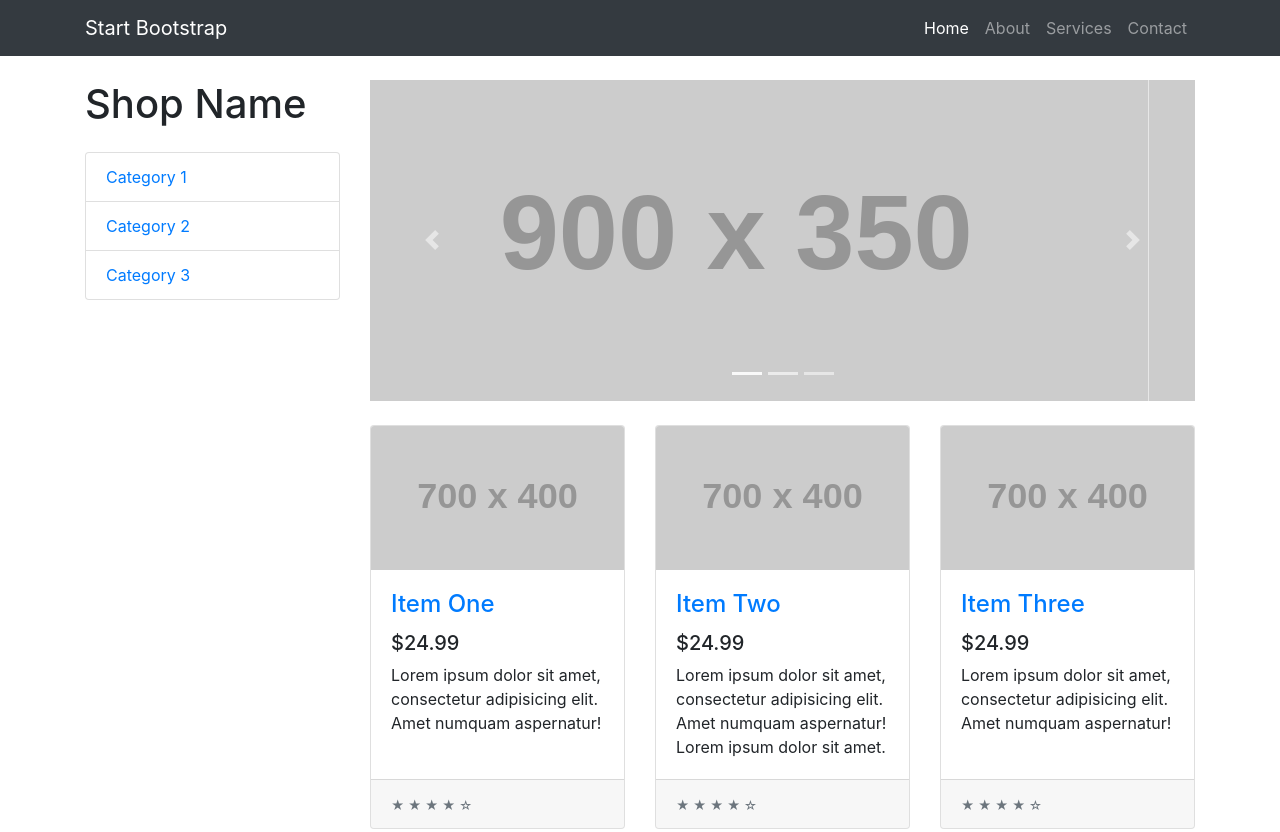
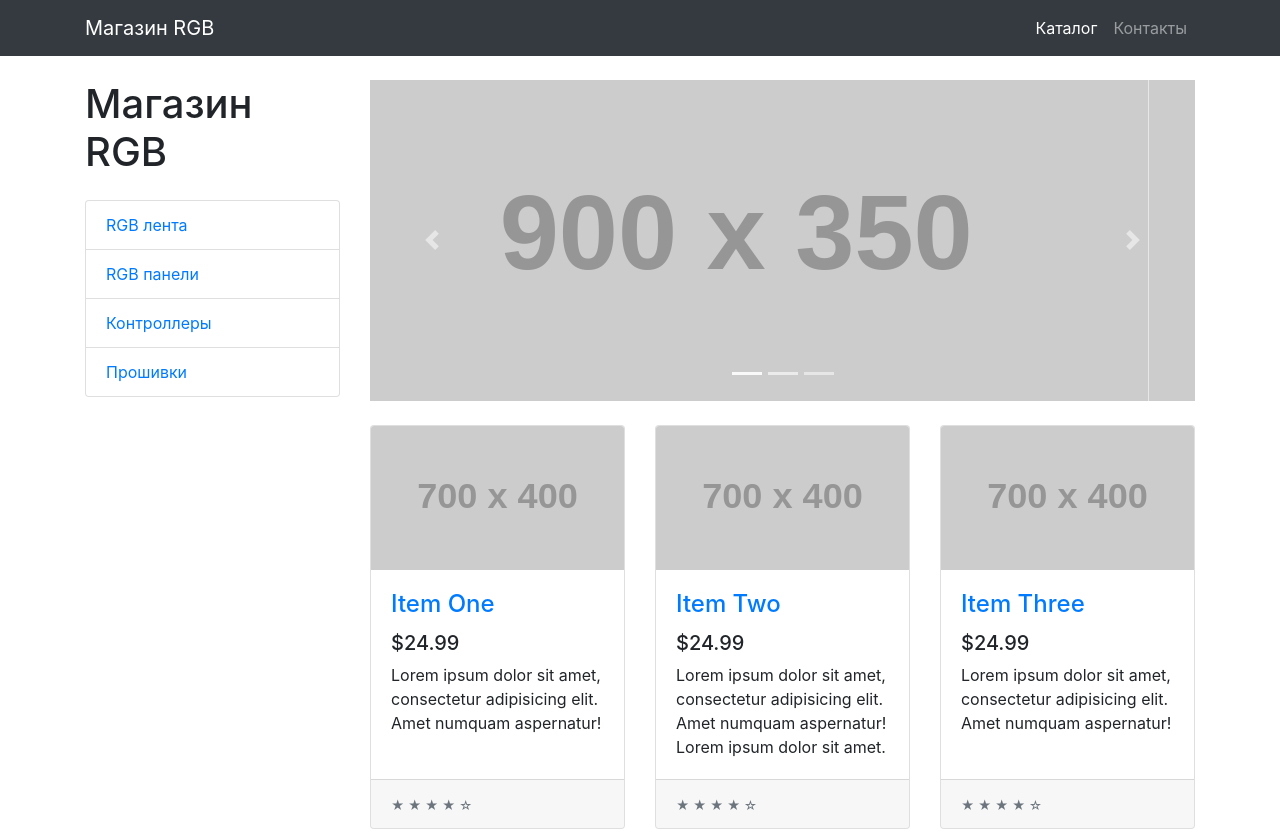
Before and after one commit to rgbmagazin/rgbmagazin.github.io, a plain HTML site: page index.html in a window 1280 px wide. Shown: the top 832 px of the page. Drawn offline with Linux system fonts and the light colour scheme; placeholder pictures from the web are drawn by us.

Commit message:
shop theme

```diff
--- a/index.html
+++ b/index.html
@@ -8,7 +8,7 @@
   <meta name="description" content="">
   <meta name="author" content="">
 
-  <title>Shop Homepage - Start Bootstrap Template</title>
+  <title>Магазин RGB</title>
 
   <!-- Bootstrap core CSS -->
   <link href="vendor/bootstrap/css/bootstrap.min.css" rel="stylesheet">
@@ -23,25 +23,19 @@
   <!-- Navigation -->
   <nav class="navbar navbar-expand-lg navbar-dark bg-dark fixed-top">
     <div class="container">
-      <a class="navbar-brand" href="#">Start Bootstrap</a>
+      <a class="navbar-brand" href="#">Магазин RGB</a>
       <button class="navbar-toggler" type="button" data-toggle="collapse" data-target="#navbarResponsive" aria-controls="navbarResponsive" aria-expanded="false" aria-label="Toggle navigation">
         <span class="navbar-toggler-icon"></span>
       </button>
       <div class="collapse navbar-collapse" id="navbarResponsive">
         <ul class="navbar-nav ml-auto">
           <li class="nav-item active">
-            <a class="nav-link" href="#">Home
+            <a class="nav-link" href="#">Каталог
               <span class="sr-only">(current)</span>
             </a>
           </li>
           <li class="nav-item">
-            <a class="nav-link" href="#">About</a>
-          </li>
-          <li class="nav-item">
-            <a class="nav-link" href="#">Services</a>
-          </li>
-          <li class="nav-item">
-            <a class="nav-link" href="#">Contact</a>
+            <a class="nav-link" href="#">Контакты</a>
           </li>
         </ul>
       </div>
@@ -55,11 +49,12 @@
 
       <div class="col-lg-3">
 
-        <h1 class="my-4">Shop Name</h1>
+        <h1 class="my-4">Магазин RGB</h1>
         <div class="list-group">
-          <a href="#" class="list-group-item">Category 1</a>
-          <a href="#" class="list-group-item">Category 2</a>
-          <a href="#" class="list-group-item">Category 3</a>
+          <a href="#" class="list-group-item">RGB лента</a>
+          <a href="#" class="list-group-item">RGB панели</a>
+          <a href="#" class="list-group-item">Контроллеры</a>
+          <a href="#" class="list-group-item">Прошивки</a>
         </div>
 
       </div>
```
